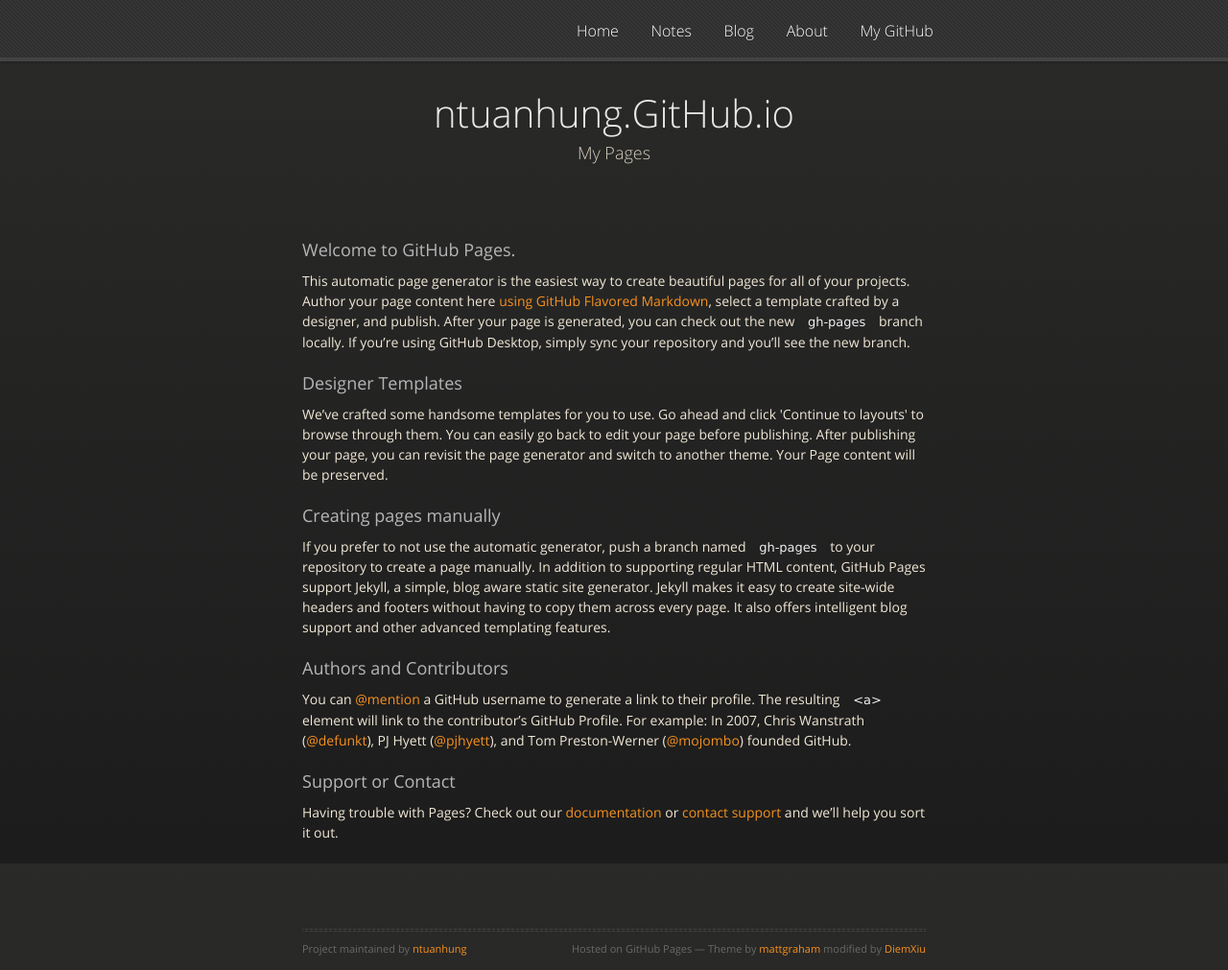
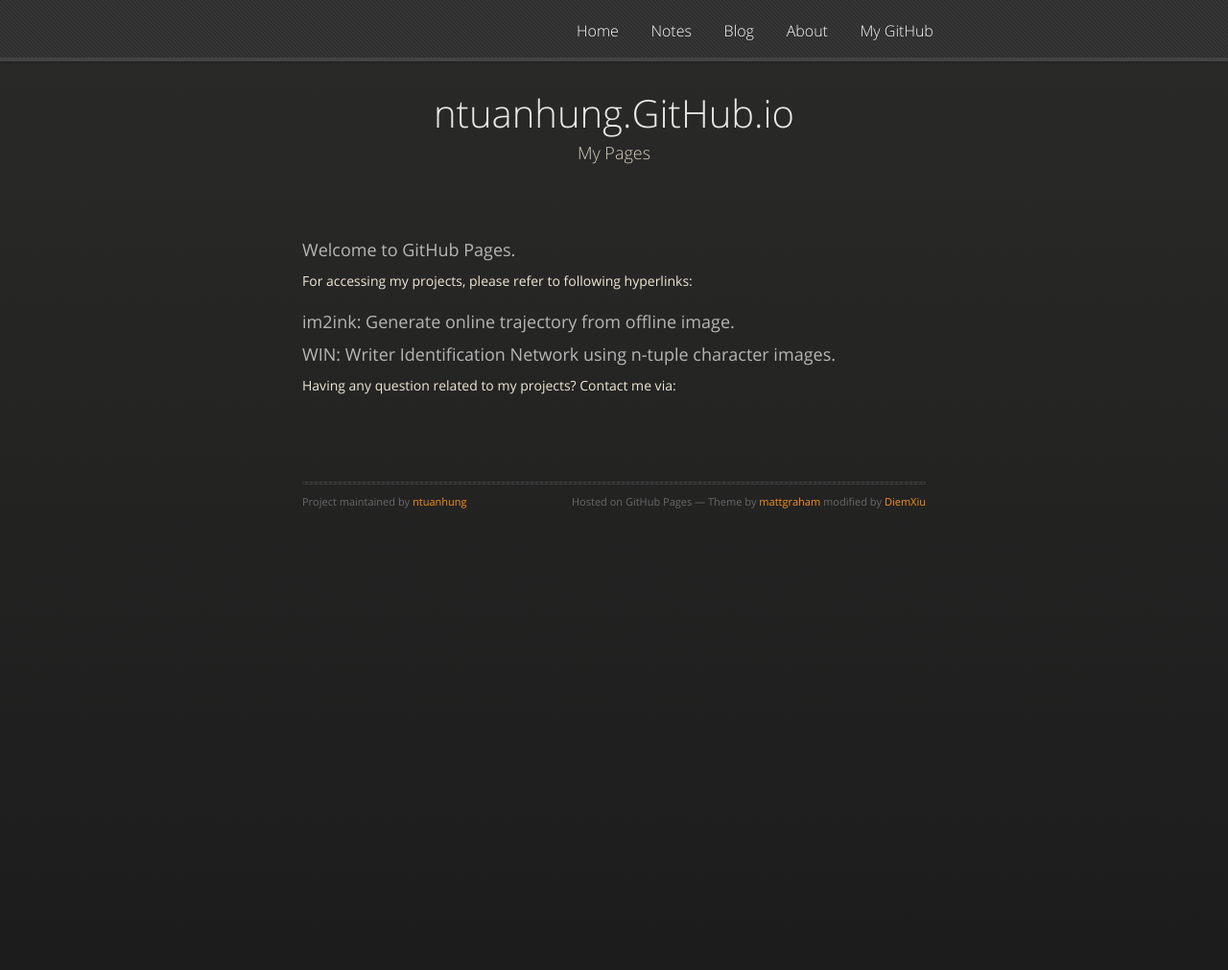
Before and after one commit to ntuanhung/ntuanhung.github.io, a Jekyll site: the page built from index.html, in a window 1280 px wide and 1011 px high. Shown: the whole window at 96% size. Built offline with Jekyll 4.4.1, drawn with Linux system fonts in a browser that asks for light colours; nearby versions of some CDN libraries.

Commit message:
Update home page

```diff
--- a/index.html
+++ b/index.html
@@ -10,7 +10,19 @@
 <h3>
 <a id="welcome-to-github-pages" class="anchor" href="#welcome-to-github-pages" aria-hidden="true"><span class="octicon octicon-link"></span></a>Welcome to GitHub Pages.</h3>
 
-<p>This automatic page generator is the easiest way to create beautiful pages for all of your projects. Author your page content here <a href="https://guides.github.com/features/mastering-markdown/">using GitHub Flavored Markdown</a>, select a template crafted by a designer, and publish. After your page is generated, you can check out the new <code>gh-pages</code> branch locally. If you’re using GitHub Desktop, simply sync your repository and you’ll see the new branch.</p>
+
+<p>For accessing my projects, please refer to following hyperlinks: </p>
+
+<h3>
+    <a id="im2ink" class="anchor" href="https://github.com/ntuanhung/im2ink/" aria-hidden="true"><span class="octicon octicon-link"></span></a>im2ink: Generate online trajectory from offline image.</h3>
+
+
+<h3>
+    <a id="WIN" class="anchor" href="https://github.com/ntuanhung/PRL2018_WIN/" aria-hidden="true"><span class="octicon octicon-link"></span></a>WIN: Writer Identification Network using n-tuple character images.</h3>
+
+<p>Having any question related to my projects? Contact me via: <a href="ntuanhung[at]gmail.com"></a> </p>
+
+<!-- <p>This automatic page generator is the easiest way to create beautiful pages for all of your projects. Author your page content here <a href="https://guides.github.com/features/mastering-markdown/">using GitHub Flavored Markdown</a>, select a template crafted by a designer, and publish. After your page is generated, you can check out the new <code>gh-pages</code> branch locally. If you’re using GitHub Desktop, simply sync your repository and you’ll see the new branch.</p>
 
 <h3>
 <a id="designer-templates" class="anchor" href="#designer-templates" aria-hidden="true"><span class="octicon octicon-link"></span></a>Designer Templates</h3>
@@ -30,4 +42,4 @@
 <h3>
 <a id="support-or-contact" class="anchor" href="#support-or-contact" aria-hidden="true"><span class="octicon octicon-link"></span></a>Support or Contact</h3>
 
-<p>Having trouble with Pages? Check out our <a href="https://help.github.com/pages">documentation</a> or <a href="https://github.com/contact">contact support</a> and we’ll help you sort it out.</p>
+<p>Having trouble with Pages? Check out our <a href="https://help.github.com/pages">documentation</a> or <a href="https://github.com/contact">contact support</a> and we’ll help you sort it out.</p> -->
```
